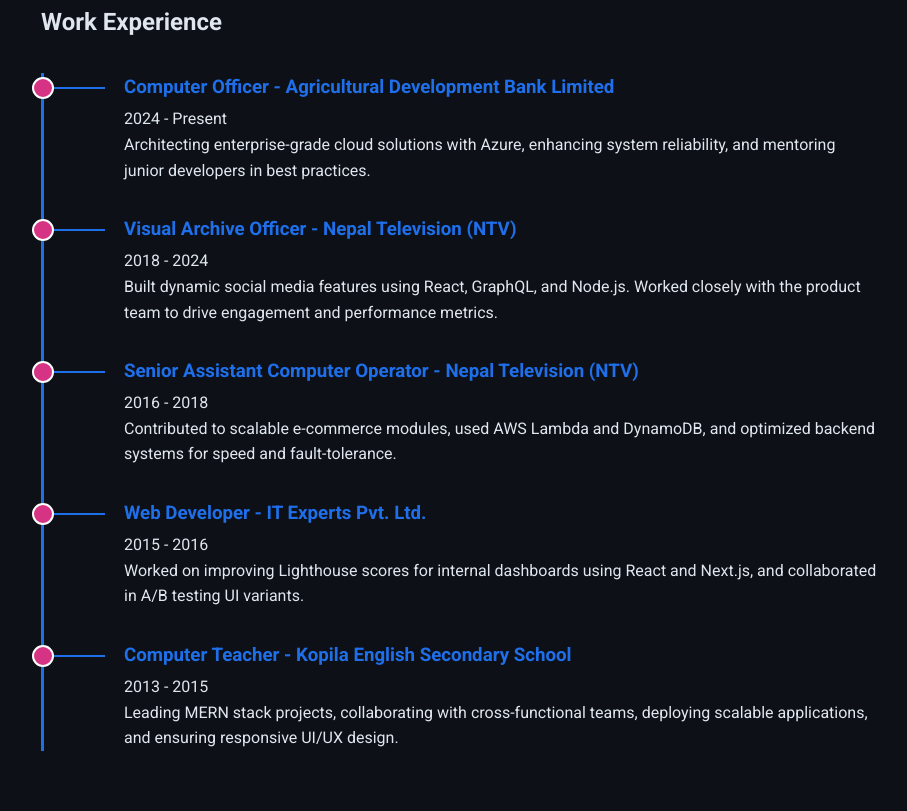
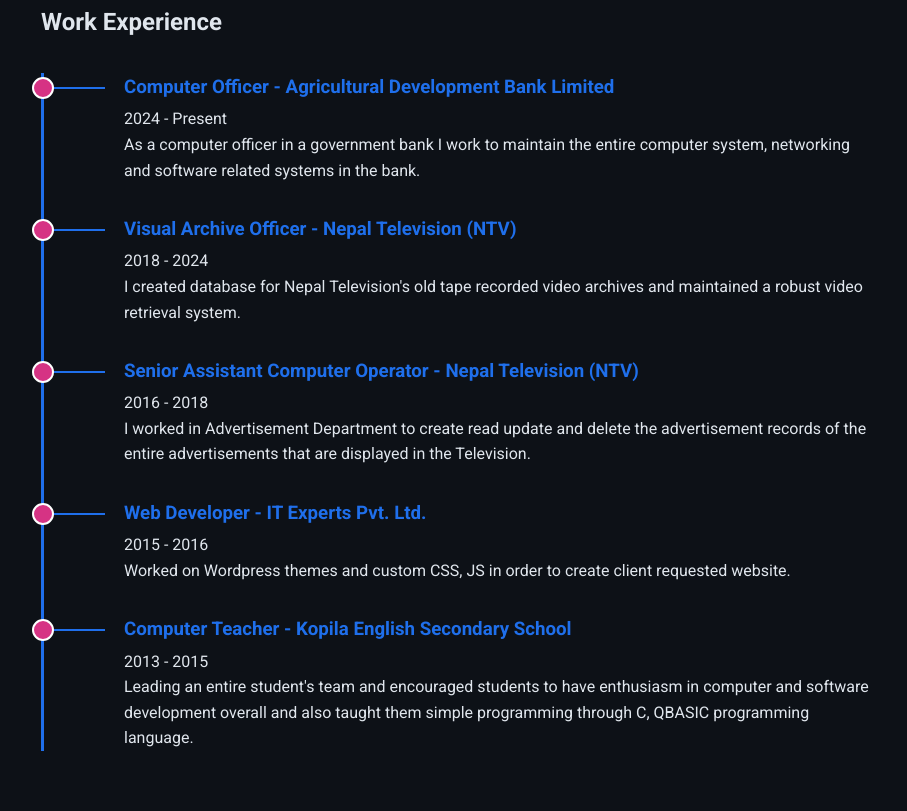
Before and after one commit to saroj-itexpert/saroj-itexpert.github.io, a plain HTML site: page docs/index.html in a window 1280 px wide. Shown: the part 1149-1960 px from the top of the page, without its empty margins (181-1088 px from the left). Drawn offline with nearby package versions, Linux system fonts and the light colour scheme; animation ran at ten frames a second.

Commit message:
Update index.html

```diff
--- a/docs/index.html
+++ b/docs/index.html
@@ -78,38 +78,31 @@
             <div class="timeline-item">
                 <h3>Computer Officer - Agricultural Development Bank Limited</h3>
                 <span> 2024 - Present</span>
-                <p>Architecting enterprise-grade cloud solutions with Azure, enhancing system reliability, and mentoring
-                    junior developers
-                    in best practices.</p>
+                <p>As a computer officer in a government bank I work to maintain the entire computer system, networking and software related systems in the bank.
+                    </p>
             </div>
 
             <div class="timeline-item">
                 <h3>Visual Archive Officer - Nepal Television (NTV)</h3>
                 <span>2018 - 2024</span>
-                <p>Built dynamic social media features using React, GraphQL, and Node.js. Worked closely with the
-                    product team
-                    to drive engagement and performance metrics.</p>
+                <p>I created database for Nepal Television's old tape recorded video archives and maintained a robust video retrieval system.</p>
             </div>
             <div class="timeline-item">
                 <h3>Senior Assistant Computer Operator - Nepal Television (NTV)</h3>
                 <span>2016 - 2018</span>
-                <p>Contributed to scalable e-commerce modules, used AWS Lambda and DynamoDB, and optimized backend
-                    systems for
-                    speed and fault-tolerance.</p>
+                <p>I worked in Advertisement Department to create read update and delete the advertisement records of the entire advertisements that are
+                    displayed in the Television.</p>
             </div>
             <div class="timeline-item">
                 <h3>Web Developer - IT Experts Pvt. Ltd.</h3>
                 <span>2015 - 2016</span>
-                <p>Worked on improving Lighthouse scores for internal dashboards using React and Next.js, and
-                    collaborated in
-                    A/B testing UI variants.</p>
+                <p>Worked on Wordpress themes and custom CSS, JS in order to create client requested website.</p>
             </div>
             <div class="timeline-item">
                 <h3> Computer Teacher - Kopila English Secondary School</h3>
                 <span>2013 - 2015</span>
-                <p>Leading MERN stack projects, collaborating with cross-functional teams, deploying scalable
-                    applications, and
-                    ensuring responsive UI/UX design.</p>
+                <p>Leading an entire student's team and encouraged students to have enthusiasm in computer and software development overall
+                    and also taught them simple programming through C, QBASIC programming language.</p>
             </div>
 
         </div>
@@ -167,7 +160,7 @@
         <div class="timeline">
             <div class="timeline-item">
                 <h3>MBA IT - School of Management Tribhuvan University, Kathmandu</h3>
-                <span>2019 - 2022</span>
+                <span>2019 - 2021</span>
                 <p>Specialized in Business Administration with Computer Science with focus on AI, system design, and scalable full
                     stack architectures.
                     GPA: 3.87
```
